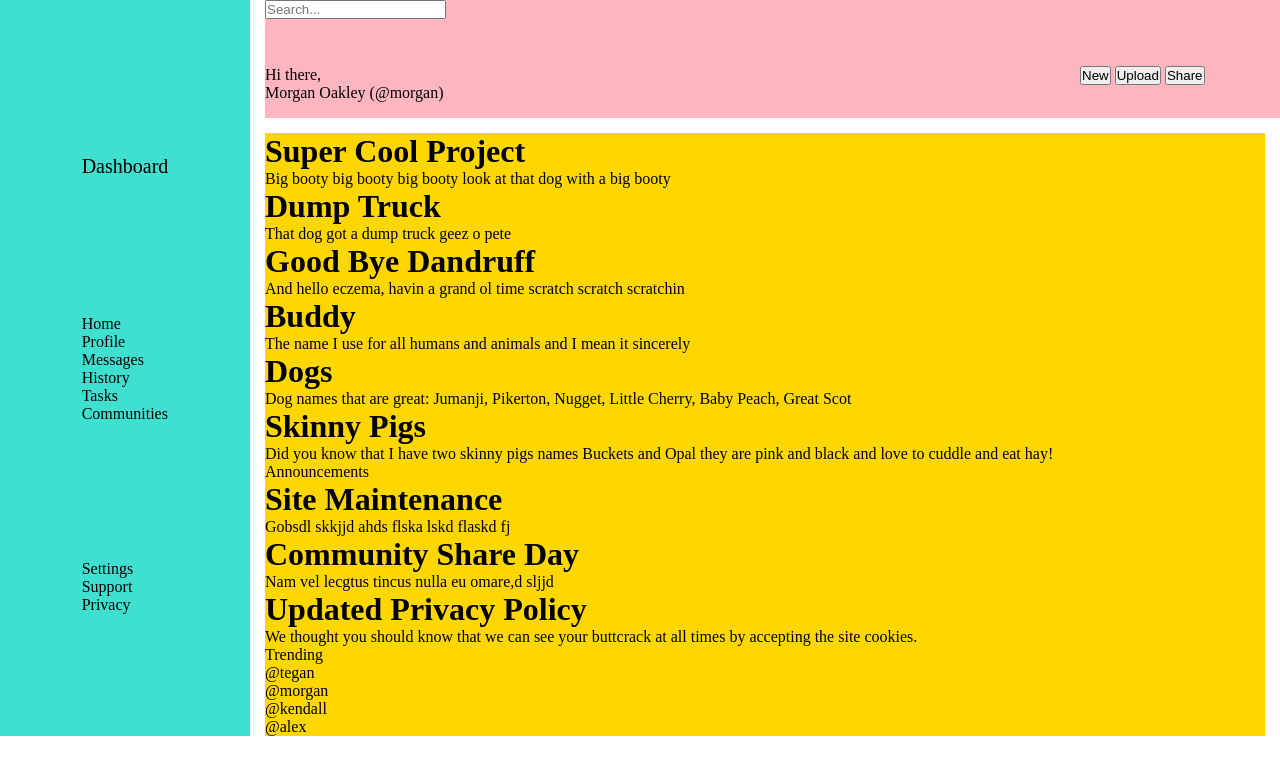
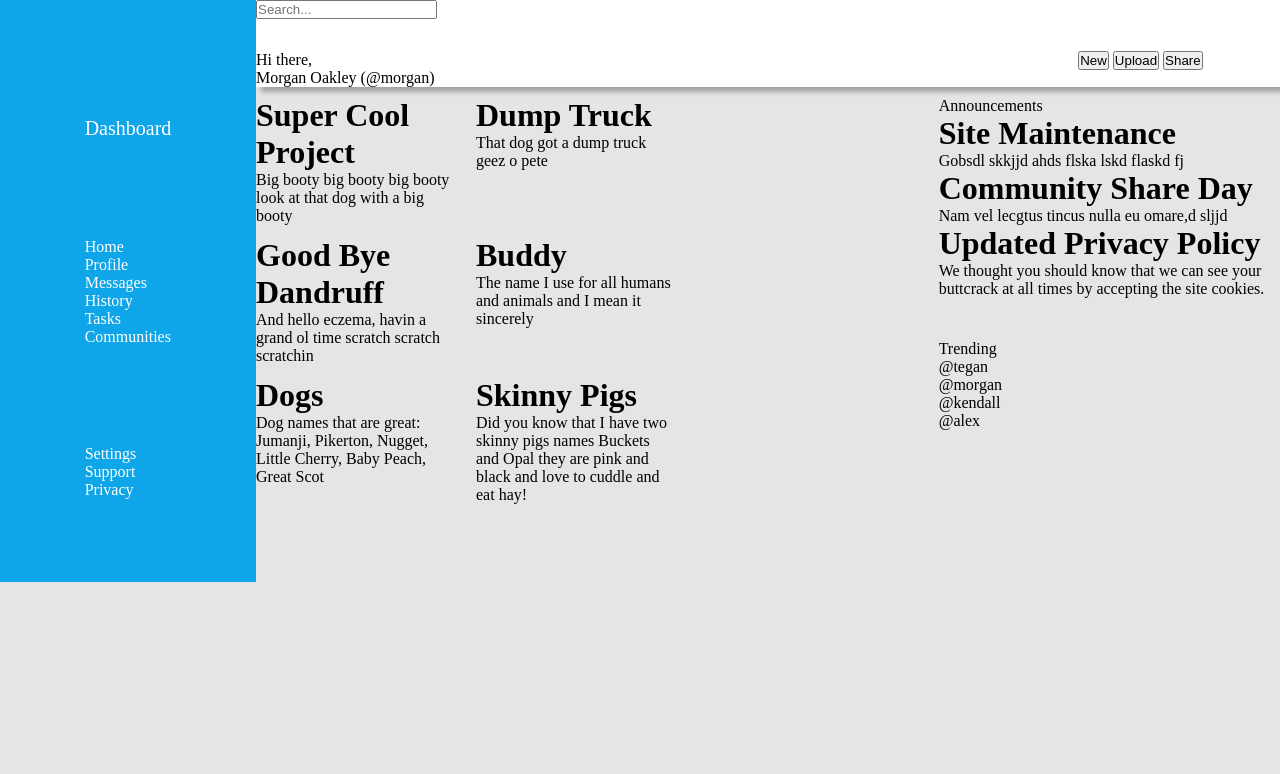
Before and after one commit to emmalgs/admin-dash-TOP, a plain HTML site: page index.html in a window 1280 px wide. Drawn offline with Linux system fonts and the light colour scheme.

Commit message:
establish root color palette for page

```diff
--- a/index.html
+++ b/index.html
@@ -71,6 +71,7 @@
                     <p>Did you know that I have two skinny pigs names Buckets and Opal they are pink and black and love to cuddle and eat hay!</p>
                 </div>
             </div>
+            <div class="right-sidebar">
                 <div class="announcements">Announcements
                     <div class="anc-item">
                         <h1>Site Maintenance</h1>
@@ -93,5 +94,6 @@
                 </div>
             </div>
         </div>
+    </div>
 </body>
 </html>
--- a/styles.css
+++ b/styles.css
@@ -2,15 +2,34 @@
     margin: 0;
     padding: 0;
 }
+body {
+    background-color: var(--lowlight);
+}
+
+:root {
+    --lowlight: #e5e5e5;
+    --sidebarcolor: #0ea5e9;
+    --sidebar-txtclr: white;
+    --headercolor: white;
+    --header-btn: #0284c7;
+    --highlight: #fbbf24;
+    --shadow: #a3a3a3;
+    --mainfont: ;
+    --mainfont-clr: ;
+    --subfont: ;
+    --subfont-clr: ;
+}
+
 .container {
     display: grid;
-    gap: 15px;
     grid-template-columns: 1fr 4fr;
     grid-template-rows: 1fr 4fr 1fr;
 }
 /* header grid layout */
 .header {
-    background-color: lightpink;
+    background-color: var(--headercolor);
+    box-shadow: 5px 5px 5px var(--shadow);
+    margin-bottom: 10px;
     grid-column: 2 / span 2;
     grid-row: 1 / 2;
 
@@ -35,7 +54,8 @@
 }
 /* sidebar grid layout */
 .sidebar {
-    background-color: turquoise;
+    color: var(--sidebar-txtclr);
+    background-color: var(--sidebarcolor);
     grid-column: 1 / 2;
     grid-row: 1 / 4;
 
@@ -64,7 +84,22 @@
 /* main content grid layout */
 
 .main-content {
-    background-color: gold;
+    background-color: var(--lowlight);
     grid-column: 2 / 3;
     grid-row: 2 / 4;
+
+    display: grid;
+    grid-template-columns: 2fr 1fr;
 }
+
+.card-container {
+    display: grid;
+    gap: 20px;
+    grid-template-columns: repeat(2, min(200px, 50%));
+    grid-template-rows: repeat(3, max(120px, 15%));
+}
+
+.right-sidebar {
+    display: grid;
+    grid-template-rows: 1fr 1fr;
+}
```
Also changed, not shown: icon_images/baby-carriage.png (added), icon_images/bacteria-outline.png (added), icon_images/badminton.png (added), icon_images/basketball.png (added), icon_images/biathlon.png (added), icon_images/coffee-to-go.png (added), icon_images/coffin.png (added), icon_images/corn.png (added). Lines whose indentation alone changed are shown as unchanged.
